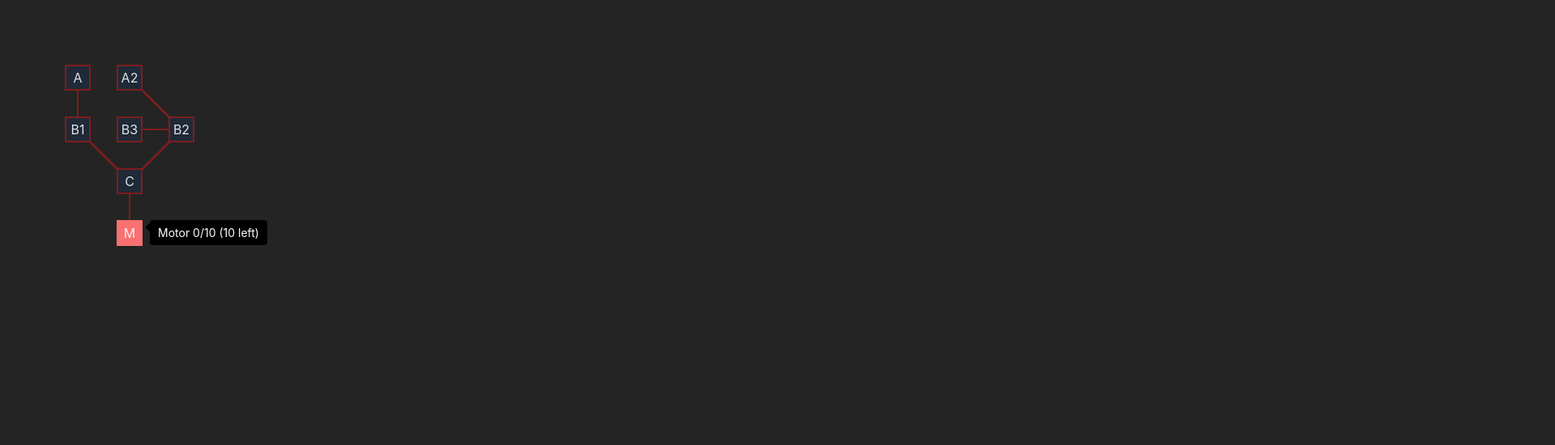
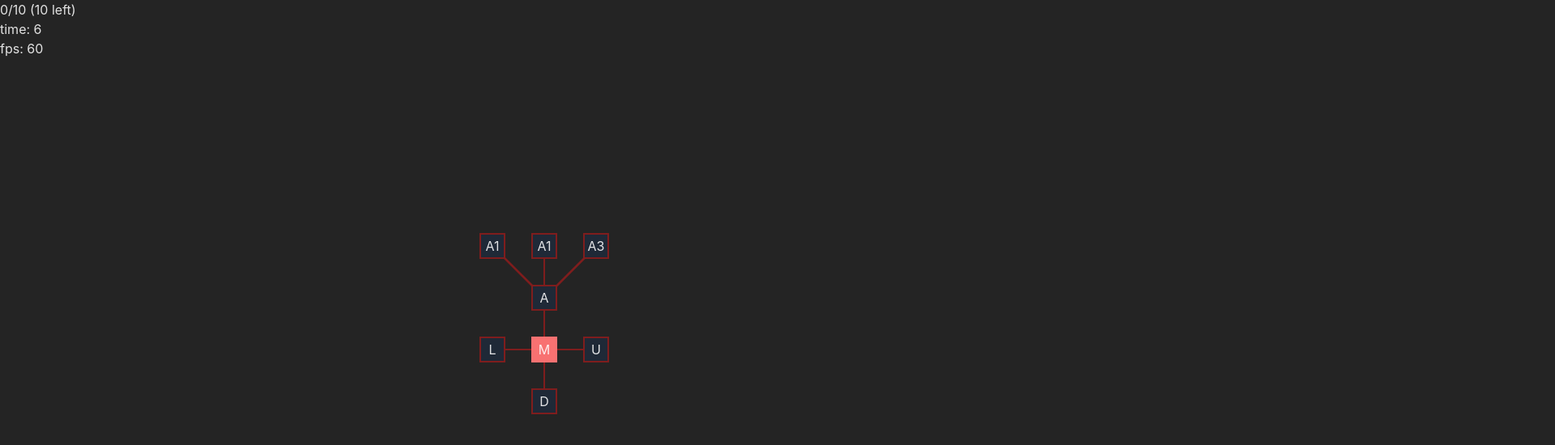
Before and after one commit to MartinMuzatko/resink, a React (Vite) app: page / in a window 1280 px wide. Shown: the top 550 px of the page at 81% size, 1920 px wide, since content can reach past the window. Built offline with nearby package versions, Linux system fonts and the light colour scheme.

Commit message:
add enemies logic

```diff
--- a/src/components/Game.tsx
+++ b/src/components/Game.tsx
@@ -1,4 +1,4 @@
-import { useCallback, useEffect, useRef, useState } from 'react'
+import { ReactNode, useCallback, useEffect, useRef, useState } from 'react'
 import { GameContext } from '../contexts/GameContext'
 import { Stage } from './Stage'
 
@@ -6,9 +6,10 @@ const speed = 50
 const gridScale = 64
 
 export const Game = () => {
-	const lastUpdateTimeRef = useRef(0)
-	const progressTimeRef = useRef(0)
+	const lastUpdatedTime = useRef(0)
+	const frameTimeProgress = useRef(0)
 	const deltaTime = useRef(0)
+	const timePassed = useRef(0)
 	const deltaTimes = useRef<number[]>([])
 	const [isRunning, setIsRunning] = useState(true)
 	const [tick, setTick] = useState(0)
@@ -17,18 +18,19 @@ export const Game = () => {
 		(time: number) => {
 			requestRef.current = requestAnimationFrame(update)
 			if (!isRunning) return
-			if (!lastUpdateTimeRef.current) {
-				lastUpdateTimeRef.current = time
+			if (!lastUpdatedTime.current) {
+				lastUpdatedTime.current = time
 			}
-			deltaTime.current = time - lastUpdateTimeRef.current
+			deltaTime.current = time - lastUpdatedTime.current
 			deltaTimes.current.unshift(deltaTime.current)
 			deltaTimes.current = deltaTimes.current.slice(0, 20)
-			progressTimeRef.current += deltaTime.current
-			if (progressTimeRef.current > speed) {
+			frameTimeProgress.current += deltaTime.current
+			timePassed.current += deltaTime.current
+			if (frameTimeProgress.current > speed) {
 				setTick((a) => a + 1)
-				progressTimeRef.current = 0
+				frameTimeProgress.current = 0
 			}
-			lastUpdateTimeRef.current = time
+			lastUpdatedTime.current = time
 		},
 		[isRunning]
 	)
@@ -43,10 +45,57 @@ export const Game = () => {
 	return (
 		<>
 			<GameContext.Provider
-				value={{ tick, isRunning, setIsRunning, gridScale }}
+				value={{
+					tick,
+					isRunning,
+					setIsRunning,
+					gridScale,
+					deltaTime: deltaTime.current ?? 0,
+				}}
 			>
+				<br />
+				time: {(timePassed.current / 1000).toFixed(0)}
+				<br />
+				fps:{' '}
+				{(
+					(1 /
+						(deltaTimes.current.reduce((p, c) => p + c, 0) /
+							deltaTimes.current.length)) *
+					1000
+				).toFixed(0)}
+				{/* <PanZoom> */}
 				<Stage />
+				{/* </PanZoom> */}
 			</GameContext.Provider>
 		</>
 	)
 }
+
+type PanZoomProps = { children: ReactNode }
+const PanZoom = (props: PanZoomProps) => {
+	const [isTranslating, setIsTranslating] = useState(false)
+	const [translate, setTranslate] = useState([0, 0])
+	return (
+		<div
+			style={{
+				transform: `translate(${translate[0]}px, ${translate[1]}px)`,
+			}}
+			className="w-full h-full border border-red-400"
+			onMouseDown={() => {
+				setIsTranslating(true)
+			}}
+			onMouseUp={() => {
+				setIsTranslating(false)
+			}}
+			onMouseMove={(event) => {
+				if (!isTranslating) return
+				setTranslate((translate) => [
+					translate[0] + event.movementX,
+					translate[1] + event.movementY,
+				])
+			}}
+		>
+			{props.children}
+		</div>
+	)
+}
--- a/src/components/Stage.tsx
+++ b/src/components/Stage.tsx
@@ -1,106 +1,23 @@
-import { memo, useMemo, useState } from 'react'
+import { memo, useEffect, useImperativeHandle, useMemo, useState } from 'react'
 import { connection, type Connection } from '../domain/connection'
-import { Upgrade, UpgradeType } from '../domain/upgrade'
+import { createUpgrade, Upgrade, UpgradeType } from '../domain/upgrade'
 import { getCost, getStatsFromActiveUpgrades } from '../domain/stats'
 import { ConnectionLine } from './ConnectionLine'
 import { UpgradeNode } from './UpgradeNode'
+import { useGameContext } from '../contexts/GameContext'
+import {
+	clamp,
+	getDistance,
+	Identifier,
+	lerp,
+	lerpPosition,
+	Position,
+} from '../domain/main'
 
 export const Stage = memo(() => {
 	const [redPoints, setRedPoints] = useState(0)
 	const [upgrades, setUpgrades] = useState<Upgrade[]>([
-		{
-			id: 'A',
-			type: UpgradeType.upgrade,
-			tooltip: (stats) => 'Get +2 Power for every active Upgrade',
-			cost: 10,
-			effect: (stats, upgrade, upgrades) => ({
-				...stats,
-				usedPower: getCost(stats, upgrade),
-				power:
-					stats.power + upgrades.filter((u) => u.active).length * 2,
-			}),
-			active: false,
-			icon: 'A',
-			x: 1,
-			y: 1,
-		},
-		{
-			active: false,
-			id: 'B1',
-			type: UpgradeType.upgrade,
-			tooltip: (stats) => '+30 Power',
-			cost: 15,
-			effect: (stats, upgrade) => ({
-				...stats,
-				usedPower: getCost(stats, upgrade),
-				power: stats.power + 30,
-			}),
-			icon: 'B1',
-			x: 1,
-			y: 2,
-		},
-		{
-			active: false,
-			id: 'C',
-			type: UpgradeType.upgrade,
-			tooltip: (stats) => '+10 Power',
-			cost: 2,
-			effect: (stats, upgrade) => ({
-				...stats,
-				usedPower: getCost(stats, upgrade),
-				power: stats.power + 10,
-			}),
-			icon: 'C',
-			x: 2,
-			y: 3,
-		},
-		{
-			active: false,
-			id: 'B2',
-			type: UpgradeType.upgrade,
-			tooltip: (stats) => '20% cost reduction',
-			cost: 20,
-			effect: (stats, upgrade) => ({
-				...stats,
-				usedPower: getCost(stats, upgrade),
-				power: stats.power + 5,
-				upgradeCostMultiplier: stats.upgradeCostMultiplier * 0.8,
-				// powerMultiplier: stats.powerMultiplier * 0.8,
-			}),
-			icon: 'B2',
-			x: 3,
-			y: 2,
-		},
-		{
-			active: false,
-			id: 'B3',
-			type: UpgradeType.upgrade,
-			tooltip: (stats) => '+ 5 Power',
-			cost: 2,
-			effect: (stats, upgrade) => ({
-				...stats,
-				usedPower: getCost(stats, upgrade),
-				power: stats.power + 5,
-			}),
-			icon: 'B3',
-			x: 2,
-			y: 2,
-		},
-		{
-			active: false,
-			id: 'A2',
-			type: UpgradeType.upgrade,
-			tooltip: (stats) => 'Does nothing',
-			cost: 8,
-			effect: (stats, upgrade) => ({
-				...stats,
-				usedPower: getCost(stats, upgrade),
-			}),
-			icon: 'A2',
-			x: 2,
-			y: 1,
-		},
-		{
+		createUpgrade({
 			active: true,
 			id: 'M',
 			type: UpgradeType.motor,
@@ -109,29 +26,136 @@ export const Stage = memo(() => {
 					stats.power - stats.usedPower,
 					0
 				)} left)`,
-			cost: 0,
 			effect: (stats) => ({ ...stats, power: stats.power + 10 }),
 			icon: 'M',
-			x: 2,
-			y: 4,
-		},
+			x: 0,
+			y: 0,
+		}),
+		createUpgrade({
+			id: 'A',
+			tooltip: (stats) => '+1 Damage',
+			cost: 5,
+			effect: (stats, upgrade, upgrades) => ({
+				...stats,
+				usedPower: stats.usedPower + getCost(stats, upgrade),
+				damage: stats.damage + 1,
+			}),
+			icon: 'A',
+			x: 0,
+			y: -1,
+		}),
+		createUpgrade({
+			id: 'A1',
+			tooltip: (stats) => '+2 Damage',
+			cost: 2,
+			effect: (stats, upgrade, upgrades) => ({
+				...stats,
+				usedPower: stats.usedPower + getCost(stats, upgrade),
+				damage: stats.damage + 2,
+			}),
+			icon: 'A1',
+			x: 0,
+			y: -2,
+		}),
+		createUpgrade({
+			id: 'A2',
+			tooltip: (stats) => '+2 Damage',
+			cost: 15,
+			effect: (stats, upgrade, upgrades) => ({
+				...stats,
+				usedPower: stats.usedPower + getCost(stats, upgrade),
+				power:
+					stats.power + upgrades.filter((u) => u.active).length * 2,
+			}),
+			icon: 'A1',
+			x: -1,
+			y: -2,
+		}),
+		createUpgrade({
+			id: 'A3',
+			tooltip: (stats) => '+2 Damage',
+			cost: 15,
+			effect: (stats, upgrade, upgrades) => ({
+				...stats,
+				usedPower: stats.usedPower + getCost(stats, upgrade),
+				power:
+					stats.power + upgrades.filter((u) => u.active).length * 2,
+			}),
+			icon: 'A3',
+			x: 1,
+			y: -2,
+		}),
+		createUpgrade({
+			id: 'D',
+			tooltip: (stats) => '+1 Health',
+			cost: 4,
+			effect: (stats, upgrade) => ({
+				...stats,
+				usedPower: stats.usedPower + getCost(stats, upgrade),
+				health: stats.health + 1,
+			}),
+			icon: 'D',
+			x: 0,
+			y: 1,
+		}),
+		createUpgrade({
+			id: 'L',
+			tooltip: (stats) => '+1 Range',
+			cost: 4,
+			effect: (stats, upgrade) => ({
+				...stats,
+				usedPower: stats.usedPower + getCost(stats, upgrade),
+				health: stats.health + 1,
+			}),
+			icon: 'L',
+			x: -1,
+			y: 0,
+		}),
+		createUpgrade({
+			id: 'U',
+			tooltip: (stats) => '+1 Range',
+			cost: 4,
+			effect: (stats, upgrade) => ({
+				...stats,
+				usedPower: stats.usedPower + getCost(stats, upgrade),
+				health: stats.health + 1,
+			}),
+			icon: 'U',
+			x: 1,
+			y: 0,
+		}),
 	])
 	const stats = useMemo(
 		() => getStatsFromActiveUpgrades(upgrades),
 		[upgrades]
 	)
 
-	const connections: Connection[] = [
-		connection('M', 'C'),
-		connection('C', 'B1'),
-		connection('C', 'B2'),
-		connection('B2', 'A2'),
-		connection('B1', 'A'),
-		connection('B2', 'B3'),
-	]
+	const connections: Connection[] = useMemo(
+		() => [
+			connection('M', 'A'),
+			connection('A', 'A1'),
+			connection('A', 'A2'),
+			connection('A', 'A3'),
+			connection('M', 'D'),
+			connection('M', 'L'),
+			connection('M', 'U'),
+		],
+		[]
+	)
 
 	return (
-		<>
+		<div className="w-full h-full">
+			<div className="absolute left-0 top-0">
+				{stats.usedPower}/{stats.power} ({stats.power - stats.usedPower}{' '}
+				left)
+				<br />
+			</div>
+			<div
+				className="w-full h-full absolute left-0 top-0"
+				style={{
+					transform: `translate(50%, 50%)`,
+				}}
+			>
 				{connections.map((connection) => (
 					<ConnectionLine
 						key={connection.id}
@@ -150,6 +174,111 @@ export const Stage = memo(() => {
 						}}
 					/>
 				))}
-		</>
+			</div>
+			<Enemies upgrades={upgrades} />
+		</div>
 	)
 })
+
+type EnemiesProps = {
+	upgrades: Upgrade[]
+}
+
+const randomRange = (min: number, max: number) =>
+	Math.random() * (max - min) + min
+const randomRangeInteger = (min: number, max: number) =>
+	Math.round(randomRange(min, max))
+const randomArrayItem = <T extends {}>(array: T[]) =>
+	array[randomRangeInteger(0, array.length - 1)]
+
+const findTarget = (upgrades: Upgrade[]) => {
+	const activeUpgrades = upgrades.filter(
+		(upgrade) => upgrade.active && upgrade.type == UpgradeType.upgrade
+	)
+	if (!activeUpgrades.length)
+		return upgrades.find((upgrade) => upgrade.type == UpgradeType.motor)!
+	return randomArrayItem(activeUpgrades)
+}
+
+type Enemy = Identifier &
+	Position & {
+		target: string
+		speed: number
+	}
+
+const Enemies = (props: EnemiesProps) => {
+	const { gridScale, deltaTime, tick } = useGameContext()
+	const [enemies, setEnemies] = useState<Enemy[]>([])
+
+	useEffect(() => {
+		setEnemies((enemies) => {
+			const activeUpgrades = props.upgrades.filter(
+				(upgrade) =>
+					upgrade.active && upgrade.type == UpgradeType.upgrade
+			)
+			if (activeUpgrades.length && enemies.length < 2)
+				return [
+					{
+						id: crypto.randomUUID(),
+						x: -6,
+						y: randomRange(-6, 6),
+						target: findTarget(props.upgrades).id,
+						speed: 0.006,
+					},
+					{
+						id: crypto.randomUUID(),
+						x: randomRange(-6, 6),
+						y: -6,
+						target: findTarget(props.upgrades).id,
+						speed: 0.006,
+					},
+				]
+			// return enemies
+			return enemies.map((enemy) => {
+				const currentTarget = props.upgrades.find(
+					(u) => u.id == enemy.target
+				)!
+				const target = currentTarget.active
+					? currentTarget
+					: findTarget(props.upgrades)
+				const distance = getDistance(enemy, target)
+				const p = lerpPosition(
+					enemy,
+					{
+						x: target.x,
+						y: target.y,
+					},
+					(enemy.speed * deltaTime) / distance
+				)
+				return {
+					...enemy,
+					...p,
+					target: target.id,
+				}
+			})
+		})
+	}, [tick])
+
+	return (
+		<div
+			className="w-full h-full absolute top-0 left-0 pointer-events-none"
+			style={{
+				transform: `translate(50%, 50%)`,
+			}}
+		>
+			{enemies.map((enemy) => (
+				<div
+					className="absolute bg-green-400"
+					key={enemy.id}
+					style={{
+						transform: `translate(-50%, -50%)`,
+						width: `${gridScale / 4}px`,
+						height: `${gridScale / 4}px`,
+						left: `${enemy.x * gridScale + gridScale / 2}px`,
+						top: `${enemy.y * gridScale + gridScale / 2}px`,
+					}}
+				></div>
+			))}
+		</div>
+	)
+}
--- a/src/components/UpgradeNode.tsx
+++ b/src/components/UpgradeNode.tsx
@@ -38,7 +38,7 @@ export const UpgradeNode = ({
 			}}
 		>
 			<Tooltip
-				{...(upgrade.type == UpgradeType.motor ? { opened: true } : {})}
+				// {...(upgrade.type == UpgradeType.motor ? { opened: true } : {})}
 				label={
 					<div>
 						{upgrade.tooltip(stats, upgrade, upgrades)}
--- a/src/contexts/GameContext.ts
+++ b/src/contexts/GameContext.ts
@@ -5,13 +5,15 @@ type GameContextType = {
 	gridScale: number
 	isRunning: boolean
 	setIsRunning: Dispatch<SetStateAction<boolean>>
+	deltaTime: number
 }
 
 export const GameContext = createContext<GameContextType>({
+	deltaTime: 0,
 	tick: 0,
 	gridScale: 16,
 	isRunning: false,
-	setIsRunning: () => { }
+	setIsRunning: () => {},
 })
 
 export const useGameContext = () => useContext(GameContext)
--- a/src/domain/upgrade.ts
+++ b/src/domain/upgrade.ts
@@ -20,7 +20,22 @@ export type Upgrade = Identifier &
 		) => ReactNode
 		cost: number
 		effect: (stats: Stats, upgrade: Upgrade, upgrades: Upgrade[]) => Stats
+		health: number
 	}
+
+export const createUpgrade = (upgrade: Partial<Upgrade>): Upgrade => ({
+	id: crypto.randomUUID(),
+	type: UpgradeType.upgrade,
+	x: 0,
+	y: 0,
+	active: false,
+	cost: 0,
+	effect: (stats) => stats,
+	tooltip: (stats) => '',
+	icon: 'M',
+	health: 1,
+	...upgrade,
+})
 
 export const findDirectChildren = (
 	upgrade: Upgrade,
--- a/src/index.css
+++ b/src/index.css
@@ -1,6 +1,14 @@
 @tailwind base;
 @tailwind components;
 @tailwind utilities;
+
+#root,
+:root,
+html,
+body {
+	width: 100%;
+	height: 100%;
+}
 
 :root {
 	font-family: Inter, system-ui, Avenir, Helvetica, Arial, sans-serif;
```
Also changed, not shown: src/domain/main.ts (+15 -4 lines), src/domain/stats.ts (+11 -6 lines). Lines whose indentation alone changed are shown as unchanged.
